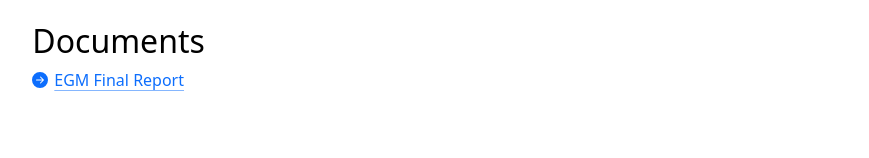
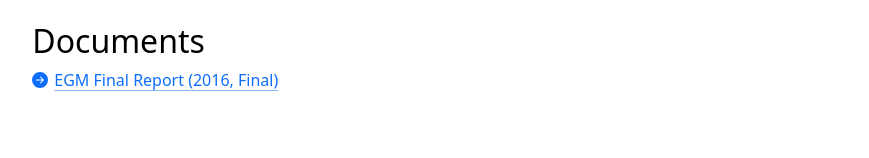
Before and after one commit to mjphealthcare/i11forum.org, a plain HTML site: page index.html in a window 1280 px wide. Shown: the part 123-281 px from the top of the page, without its empty margins (205-1074 px from the left). Drawn offline with nearby package versions, Linux system fonts and the light colour scheme.

Commit message:
add year to EGM document link

```diff
--- a/index.html
+++ b/index.html
@@ -43,7 +43,7 @@
                 <svg class="bi" width="16" height="16">
                   <use xlink:href="#arrow-right-circle" />
                 </svg>
-                EGM Final Report
+                EGM Final Report (2016, Final)
               </a>
             </li>
           </ul>
```
